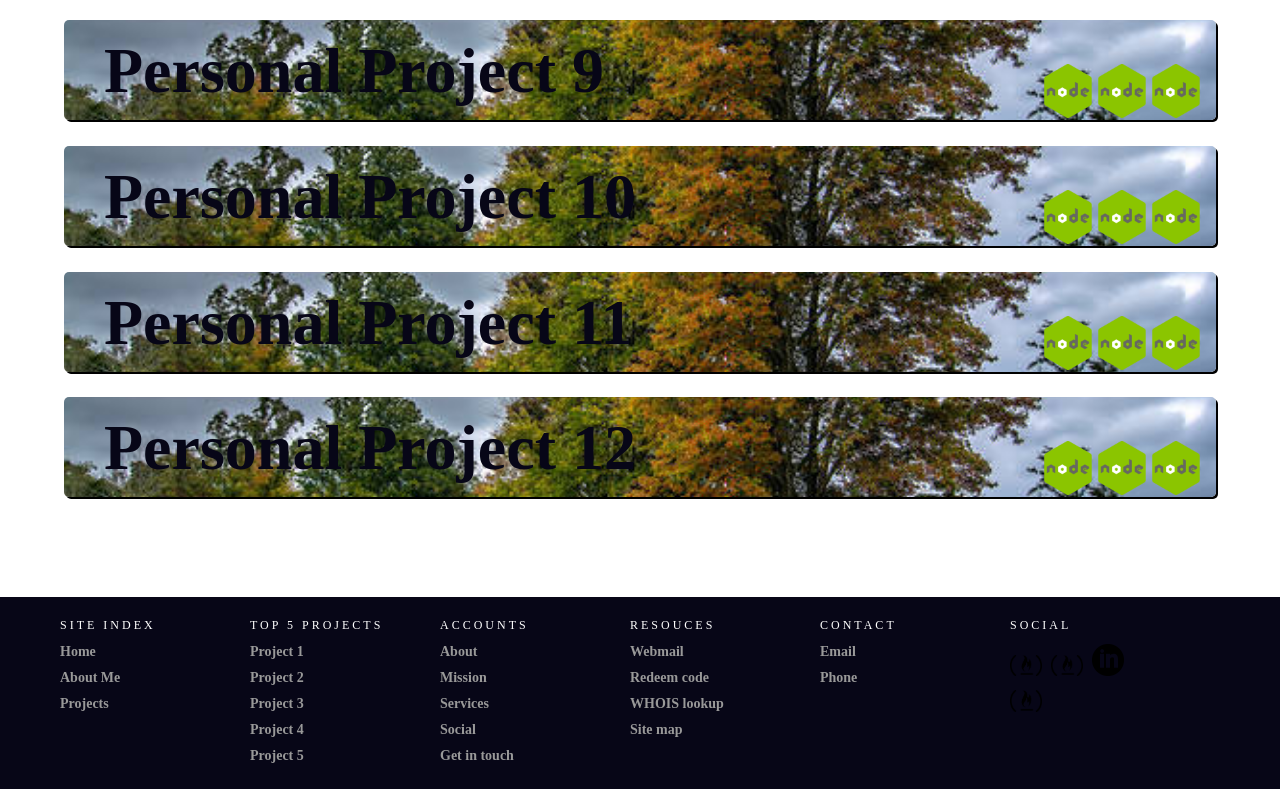
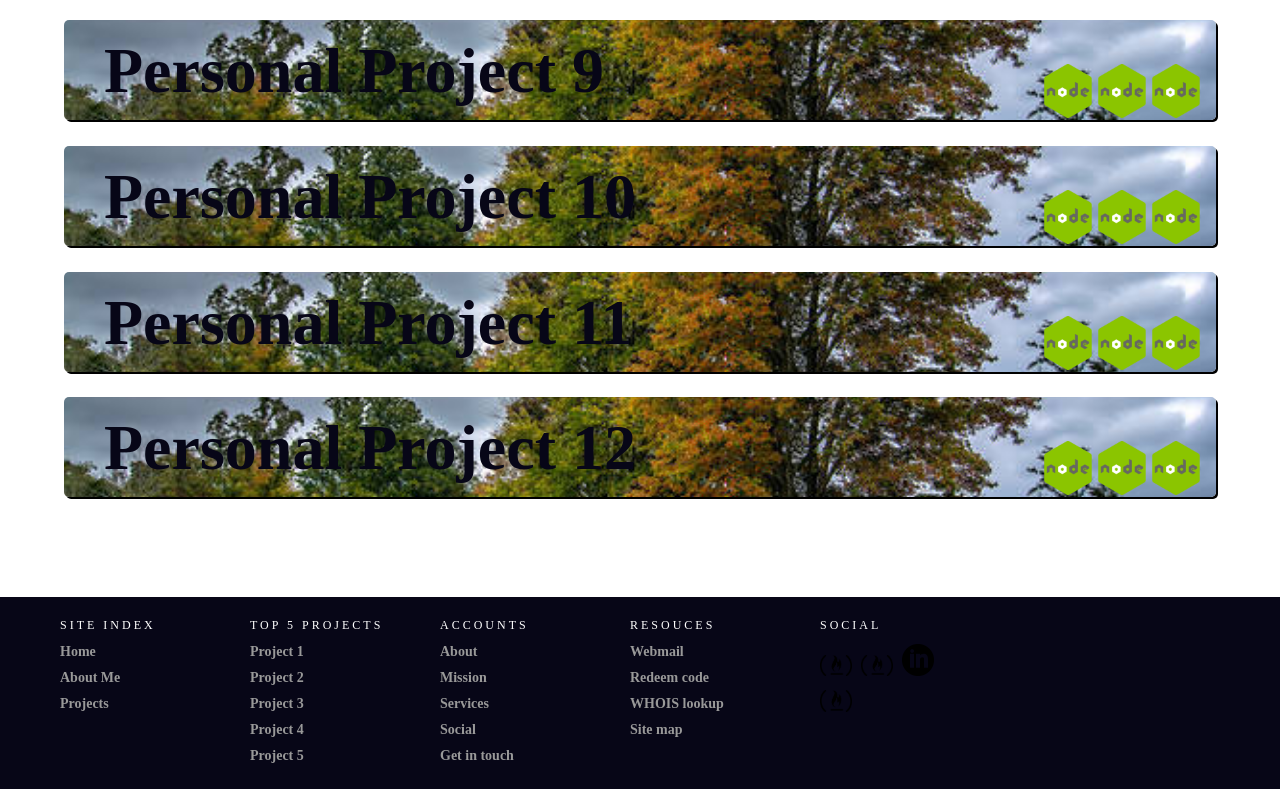
Before and after one commit to jameslevine/Portfolio-Website, a plain HTML site: page index.html in a window 1280 px wide. Shown: the part 2767-3556 px from the top of the page. Drawn offline with Linux system fonts and the light colour scheme.

Commit message:
footer change

```diff
--- a/index.html
+++ b/index.html
@@ -406,13 +406,6 @@
       <li>Site map</li>
     </ul>
   </div>
-  <div class="col">
-    <h1>Contact</h1>
-    <ul>
-      <li>Email</li>
-      <li>Phone</li>
-    </ul>
-  </div>
   <div class="col social">
     <h1>Social</h1>
     <ul>
```
